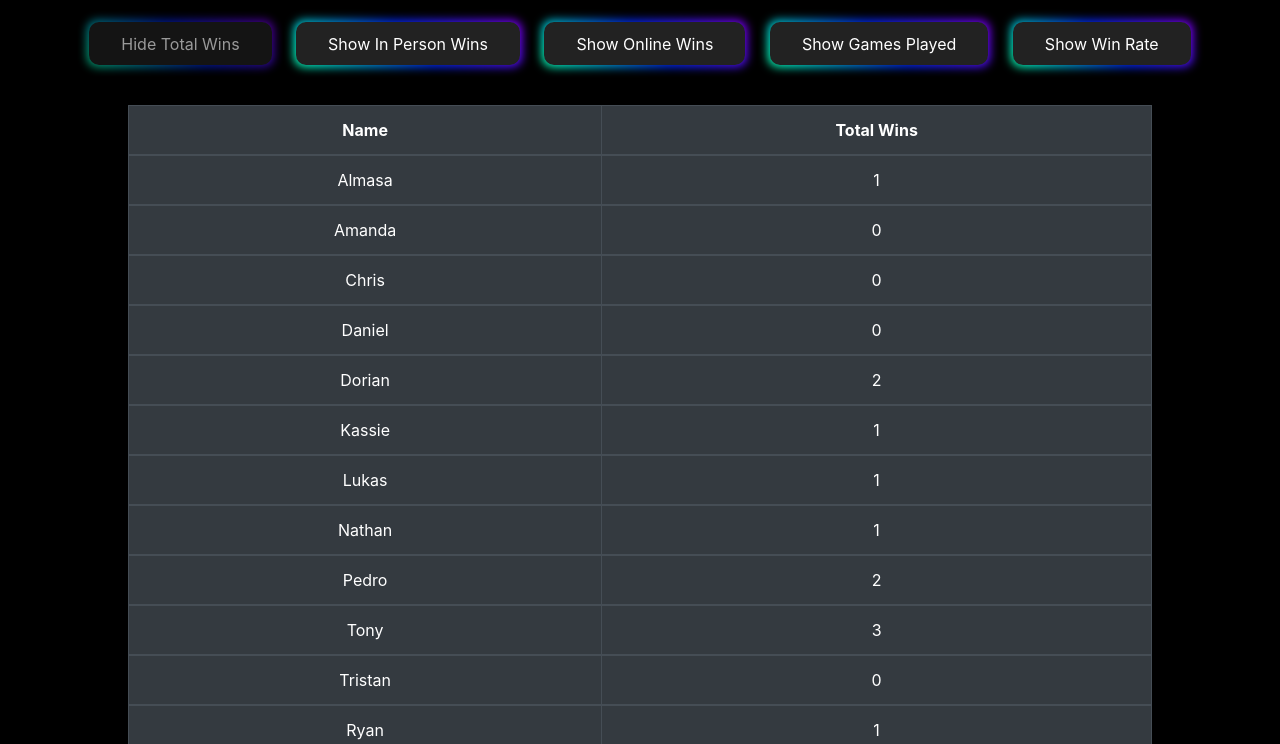
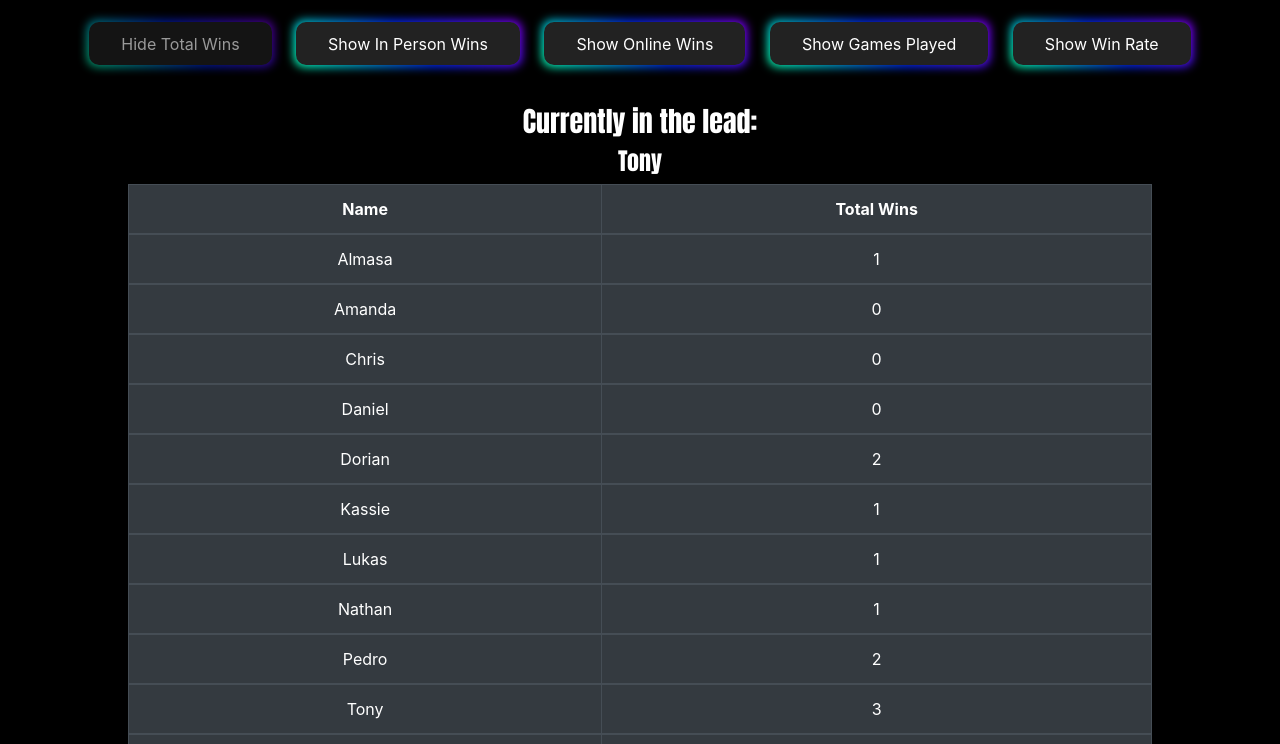
Before and after one commit to kortega18/CatanCoalition, a plain HTML site: page index.html in a window 1280 px wide. Shown: the part 56-800 px from the top of the page. Drawn offline with nearby package versions, Linux system fonts and the light colour scheme.

Commit message:
Add files via upload
add leader board

```diff
--- a/index.html
+++ b/index.html
@@ -16,6 +16,11 @@
             <button id="winRate" class="selection" onclick="winRate_button()">Show Win Rate</button>
         </div>
 
+        <div>
+            <h3>Currently in the lead:</h3>
+            <h4 id="leaders"></h4>
+        </div>
+
         <div class="tableHolder">
             <table id="table" class="table table-dark table-bordered"></table>
         </div>
--- a/playerInfo.js
+++ b/playerInfo.js
@@ -129,6 +129,7 @@ const playerInfo = [
 ];
 
 let table = document.querySelector("table");
+let leaderBoard = document.getElementById("leaders");
 
 var tableHeadersList = [
     "Name",
@@ -148,6 +149,8 @@ var tableDataList = [
     // "winRate",
     // "january"
 ];
+
+var leadersList = [];
 
 function totalWins_button() {
     var tw_Btn = document.getElementById("totalWins");
@@ -303,3 +306,33 @@ function removeRows(table)
 function findWinRate(timesPlayed, timesWon) {
     return ((timesWon/timesPlayed) * 100);
 }
+
+function findLeaders(leaderBoard, players) {
+    var leadersName = [];
+    var leadersScore = [];
+    for (let element of players) {
+        for (key in element) {
+            if (key === "name") {
+                leadersName.push(element[key]);
+            }
+            if (key === "winTotal") {
+                leadersScore.push(element[key]);
+            }
+        }
+    }
+
+    var highestScore = 0;
+
+    for (var i = 0; i < leadersScore.length; i++) {
+        if(leadersScore[i] > highestScore) {
+            highestScore = leadersScore[i];
+        }
+    }
+
+    var scoreLocation = leadersScore.indexOf(highestScore);
+    var currentWinner = leadersName[scoreLocation];
+
+    leaderBoard.innerHTML = currentWinner;
+}
+
+findLeaders(leaderBoard, playerInfo);
--- a/styles.css
+++ b/styles.css
@@ -4,7 +4,7 @@ body {
     text-align: center;
 }
 
-h1 {
+h1, h2, h3, h4 {
     font-family:Impact, Haettenschweiler, 'Arial Narrow Bold', sans-serif;
 }
 
```
